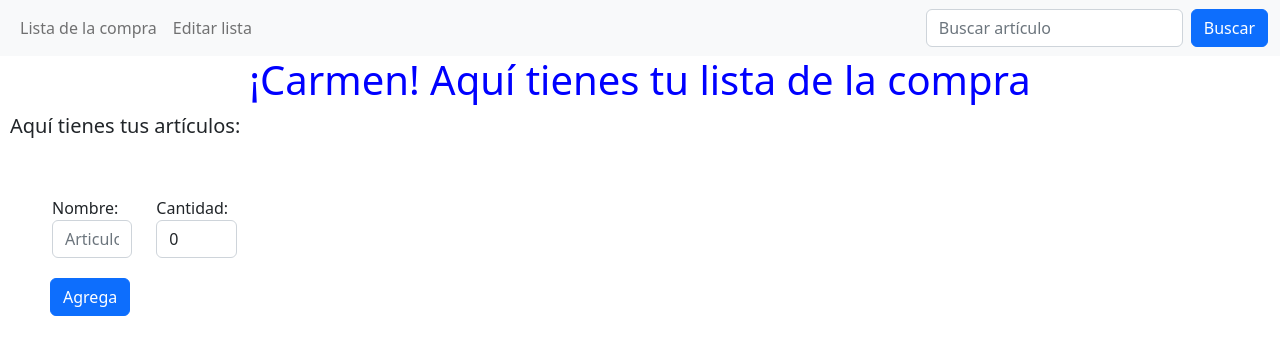
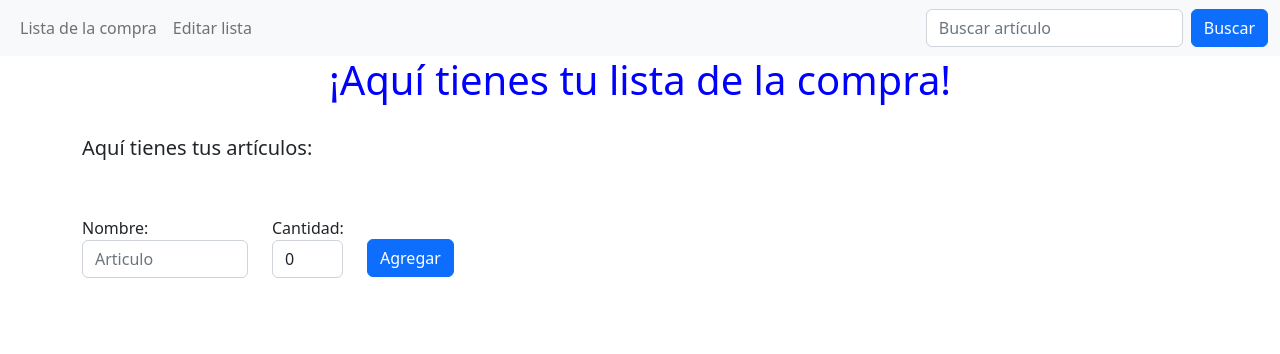
Before and after one commit to Gfg92/listaDeLaCompra-En-Desarrollo-, an Angular app: page / in a window 1280 px wide. Shown: the top 354 px of the page. Built offline with nearby package versions, Linux system fonts and the light colour scheme.

Commit message:
Edicion articulos

```diff
--- a/src/app/articulos/articulos.component.html
+++ b/src/app/articulos/articulos.component.html
@@ -1,29 +1,36 @@
 <h1 style="text-align: center; color:blue;">{{title}}</h1>
-<h5 style="margin: 10px;">{{subtitle}}</h5>
+<br />
 
+<div class="container">
+    <h5>{{subtitle}}</h5>
+</div>
 
-
+<div class="container">
+    <div class="row">
         <div class="container">
             <div *ngFor="let articulo of articulos"> {{articulo.cantidad}} {{articulo.nombre}}</div>
         </div>
-
+    </div>
+</div>
 
 <br />
 <br />
 
 
-<form class="form-group row" style="margin-left: 40px ;">
-    <div class="form-group col-md-1">
+<div class="container">
+    <form class="form-group row">
+        <div class="form-group col-md-2">
             <label for="nombre">Nombre:</label>
-        <input type="text" name="nombre" id="nombre" placeholder="Articulo" class="form-control" [(ngModel)]="cuadroNombre">
+            <input type="text" name="nombre" id="nombre" placeholder="Articulo" class="form-control"
+                [(ngModel)]="cuadroNombre">
         </div>
         <div class="form-group col-md-1">
             <label for="nombre">Cantidad:</label>
-        <input type="number" name="cantidad" id="cantidad" placeholder="Cantidad" class="form-control" [(ngModel)]="cuadroCantidad">
+            <input type="number" name="cantidad" id="cantidad" placeholder="Cantidad" class="form-control"
+                [(ngModel)]="cuadroCantidad">
+        </div>
+        <div class="form-group col-md-1" style="margin-top: 23px;">
+            <button type="submit" class="btn btn-primary" (click)="agregarArticulo()">Agregar</button>
         </div>
     </form>
-
-
-<div class="col" style="margin-left: 50px ; margin-top: 20px;">
-    <button type="submit" class="btn btn-primary" (click)="agregarArticulo()">Agrega</button>
 </div>
--- a/src/app/articulos/articulos.component.ts
+++ b/src/app/articulos/articulos.component.ts
@@ -9,7 +9,7 @@ import { Articulo } from '../articulo.model';
 })
 export class ArticulosComponent implements OnInit {
 
-  title = '¡Carmen! Aquí tienes tu lista de la compra';
+  title = '¡Aquí tienes tu lista de la compra!';
   subtitle = 'Aquí tienes tus artículos:';
 
   articulos: Articulo[] = [];
@@ -26,7 +26,7 @@ export class ArticulosComponent implements OnInit {
 
   agregarArticulo() {
     let miArticulo = new Articulo(this.cuadroNombre, this.cuadroCantidad);
-    alert("El artículo " + miArticulo.nombre + " se añadirá a la lista.");
+   // alert("El artículo " + miArticulo.nombre + " se añadirá a la lista.");
     this.articulos.push(miArticulo);
   }
 
```
Lines whose indentation alone changed are shown as unchanged.
